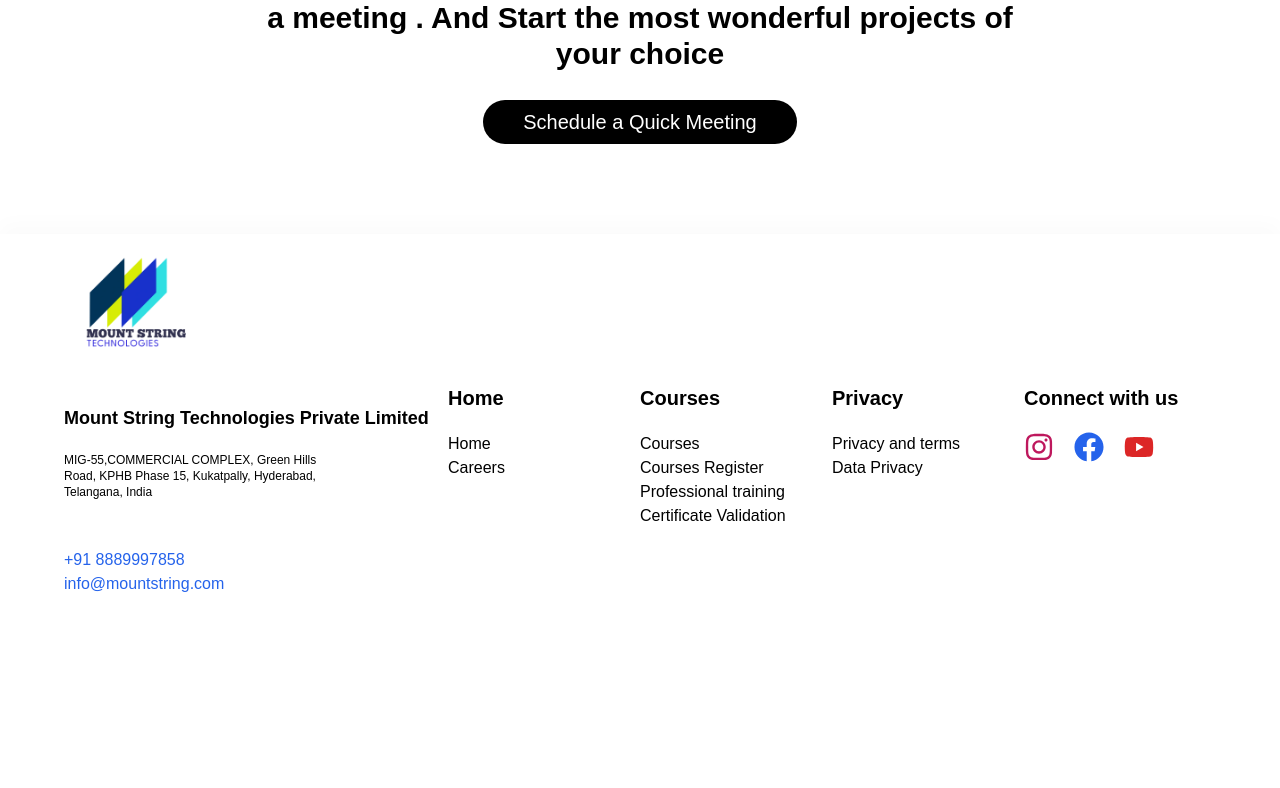
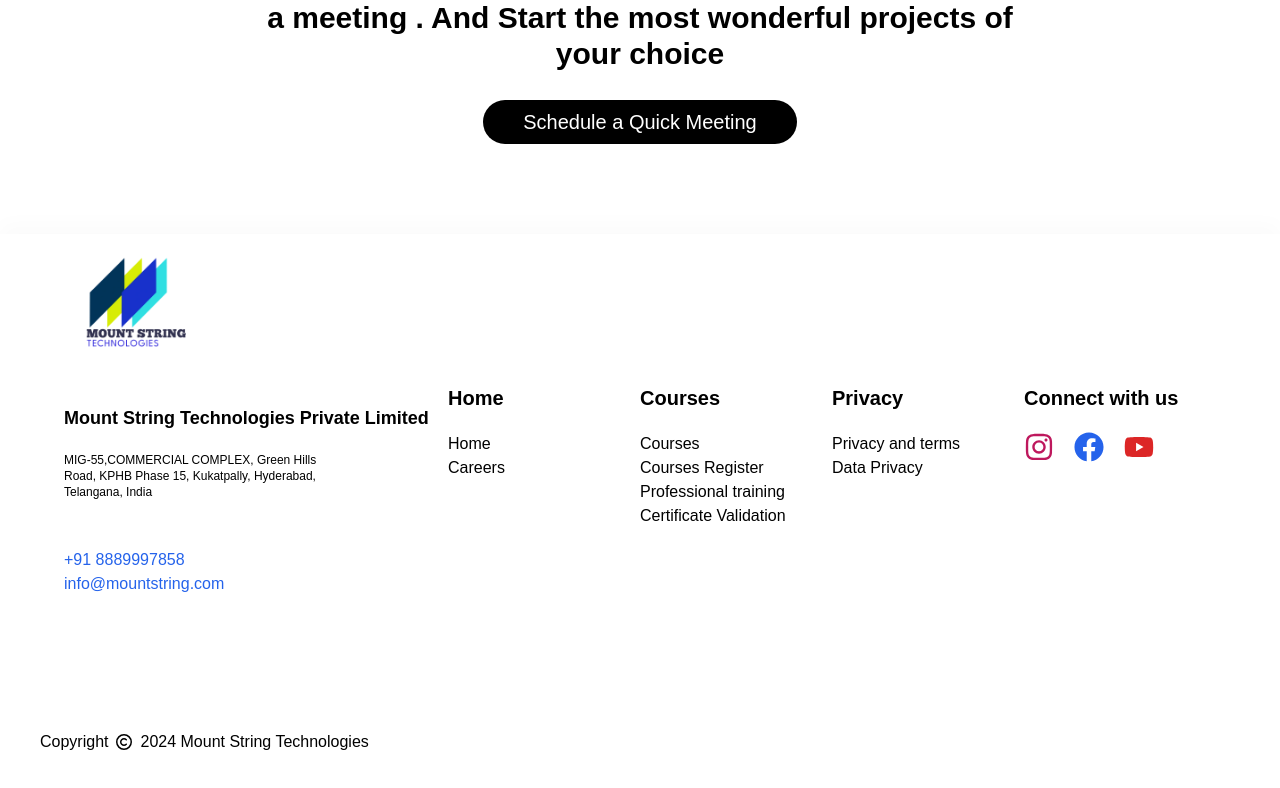
Before and after one commit to Kanna116/mount-string-redesigned, a Next.js app: page / in a window 1280 px wide. Shown: the part 6986-7774 px from the top of the page. Built offline with nearby package versions, Linux system fonts and the light colour scheme.

Commit message:
copy right added with auto uear changing feature

```diff
--- a/pages/components/footer.js
+++ b/pages/components/footer.js
@@ -2,13 +2,18 @@
 import { FaFacebook, FaYoutube } from "react-icons/fa";
 import { FaInstagram } from "react-icons/fa6";
 import { companyDetails, footerLinks } from '../constants';
+import { FaRegCopyright } from "react-icons/fa6";
 
 const Footer = () => {
 
-    const { name, address, logo, phone, mail } = companyDetails
+    const { name, address, logo, phone, mail } = companyDetails;
+
+    //to make a constant changing year in copyrights
+    const date = new Date();
+    const currentYear = date.getFullYear();
 
     return (
-        <div className='w-full h-[70vh] shadow-[0px_-10px_20px_#00000005] flex items-start justify-center px-24 lg:px[64px] md:px-[64px]'>
+        <div className='w-full h-[70vh] relative shadow-[0px_-10px_20px_#00000005] flex items-start justify-center px-24 lg:px[64px] md:px-[64px]'>
             {/* company details */}
             <div className="company-details w-1/3 h-full flex flex-col items-start justify-start gap-5">
                 <div className="logo w-[150px] p-5 aspect-square">
@@ -58,7 +63,7 @@
 
 
             {/* copyright */}
-            <h3></h3>
+            <h3 className='absolute bottom-10 left-10 flex items-center gap-2'>Copyright <span><FaRegCopyright /></span> {currentYear} Mount String Technologies</h3>
 
         </div>
     )
```
